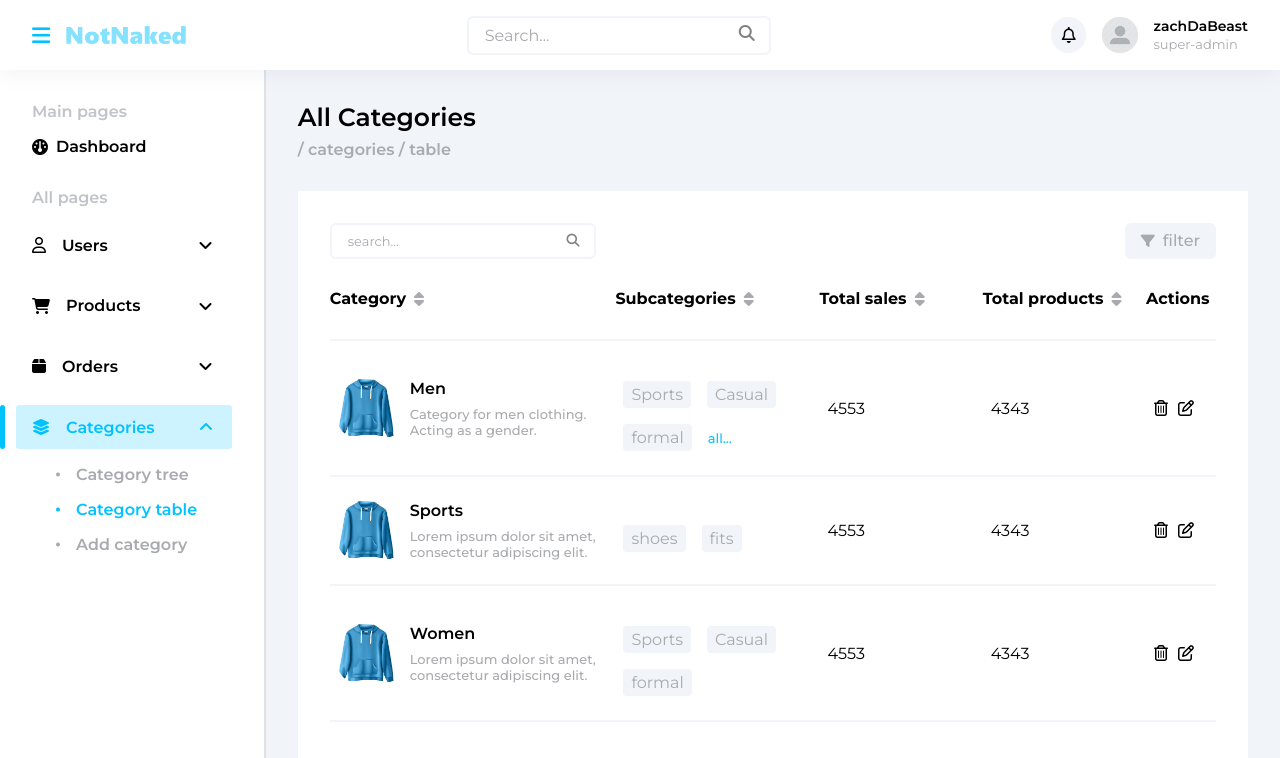
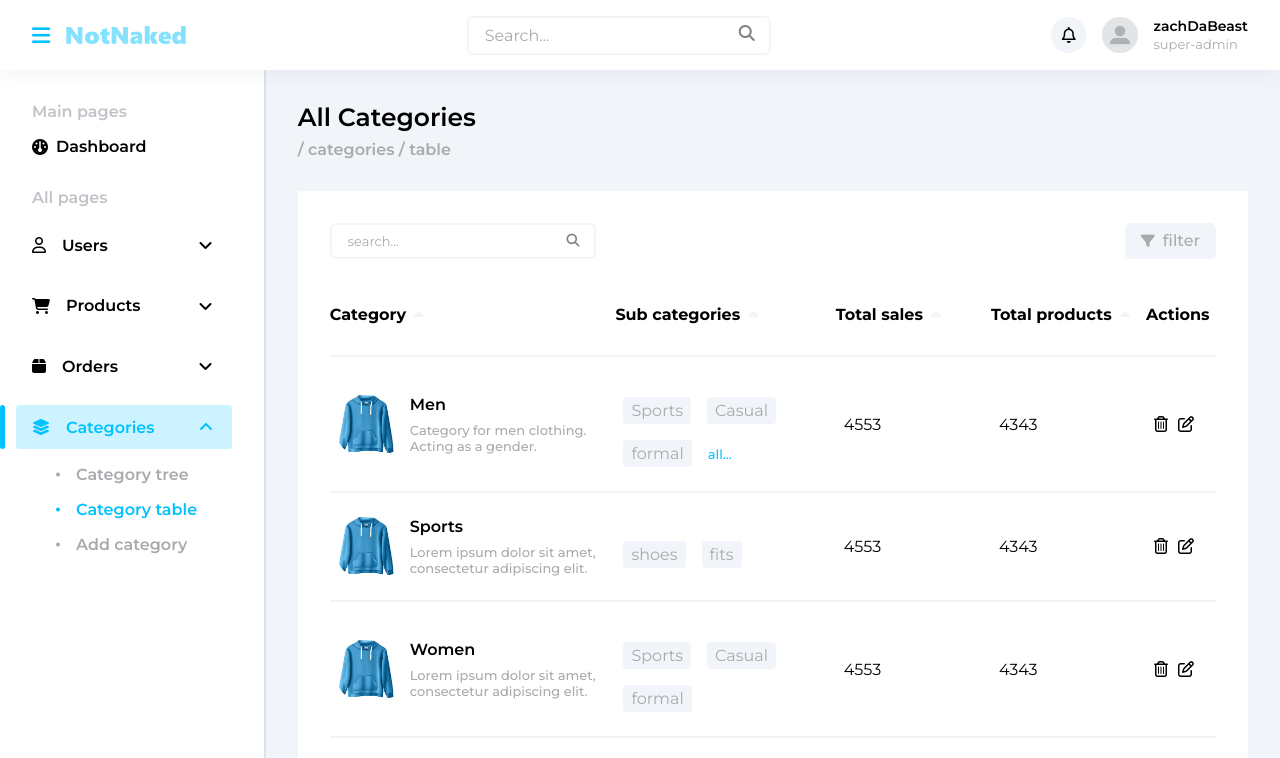
Before and after one commit to AbbassAshmar/Garbify-Admin, a React (Vite) app: page /categories/table in a window 1280 px wide. Shown: the top 758 px of the page. Built offline with nearby package versions, Linux system fonts and the light colour scheme.

Commit message:
Implement client side sorting in categories table

```diff
--- a/src/pages/CategoriesTable/categories-table.jsx
+++ b/src/pages/CategoriesTable/categories-table.jsx
@@ -77,21 +77,41 @@ padding:2rem 0;
 width:100%;
 `;
 
+const SortIcon = styled.i`
+color:${({$color})=>$color};
+transform:translateY(3px);
+rotate:${({$rotate})=>$rotate};
+transition:rotate .3s, color .3s;
+`
+
 const TableHeader = styled.th`
-padding:0 1rem 2rem 0;
+padding:1rem 1rem 2rem 0;
 text-align: left;
+cursor: pointer;
 
 &:nth-child(5){
-    padding:0 0 2rem 0;}
-`;
+    padding:1rem 0 2rem 0;
+}
 
+&:hover ${SortIcon}{
+    color:black;
+}
+`
+const TableHeaderContent = styled.div`
+gap:8px;
+display: flex;
+align-items: center;
+cursor: pointer;
+&:hover ${SortIcon}{
+    color:black;
+}
+`
 const TableCell = styled.td`
 text-align: left;
 padding:1.5rem .5rem;
-`;
-
+`
 const SubcategoriesCell = styled.div`
-
+padding-right:1rem;
 `
 const Subcategory = styled.div`
 display: inline-block;
@@ -101,9 +121,7 @@ background-color: var(--secondary-color);
 font-weight:400;
 color:var(--secondary-text);
 border-radius: 4px;
-
 `
-
 const AllButton = styled.button`
 display:inline;
 cursor:pointer;
@@ -119,12 +137,12 @@ background-color: white;
 font-size:var(--body);
 `
 
-const TABLE_HEADERS = ["Category","Subcategories","Total sales","Total products","Actions"];
+const TABLE_HEADERS = ["Category","Sub categories","Total sales","Total products","Actions"];
 
 export default function CategoriesTable(){
     const [children, setChildren] = useState({});
     const [categories, setCategories] = useState(FlatCategories);
-    const [sortBy, setSortBy] = useState("");
+    const [sortBy, setSortBy] = useState(['','']);
 
     useEffect(()=>{
         let childrenObj = {};
@@ -135,8 +153,57 @@ export default function CategoriesTable(){
         setChildren(childrenObj);
     },[categories])
 
+    useEffect(()=>{
+        if (sortBy[0] && sortBy[1])
+        setCategories([...categories].sort(compare(sortBy[0], sortBy[1])));
+    },[sortBy])
+
+    function compareChildren(a,b){
+        return (a.children.length < b.children.length) ? -1 : (a.children.length > b.children.length) ? 1 : 0;
+    }
+
+    function compareName(a,b){
+        return (a.name[0] < b.name[0]) ? -1 : (a.name[0] > b.name[0]) ? 1 : 0;
+    }
+
+    function compareTotalSales(a,b){
+        return (a.total_sales < b.total_sales) ? -1 : (a.total_sales > b.total_sales) ? 1 : 0;
+    }
+
+    function compareTotalProducts(a,b){
+        return (a.total_products < b.total_products) ? -1 : (a.total_products > b.total_products) ? 1 : 0;
+    }
+
+    function comparisonFactor(factor){
+        let factors = {
+            "Category" : compareName,
+            "Total sales" : compareTotalSales,
+            "Sub categories"  : compareChildren,
+            "Total products" : compareTotalProducts,
+        }
+
+        return factors[factor];
+    }
+
+    function compare(property, direction){
+        let sortDirection = direction === "ASC" ? 1 : -1;
+
+        return (a,b) =>{
+            let result = comparisonFactor(property);
+            return result(a,b) * sortDirection;
+        }
+    }
+
     function handleExtendChildren(id,childrenArray){
         setChildren({...children, [id]:childrenArray});
+    }
+
+    function handleSortBy(header){
+        if (header == sortBy[0]){
+            setSortBy([header, (sortBy[1] == "ASC" ? "DESC" : "ASC")]);
+        }else{
+            setSortBy([header, "ASC"]);
+        }
     }
 
     return(
@@ -156,22 +223,22 @@ export default function CategoriesTable(){
                 <Table>
                     <colgroup>
                         <col style={{width:"35%"}}/>
-                        <col style={{width:"25%"}} />
-                        <col style={{width:"20%"}} />
-                        <col style={{width:"20%"}} />
+                        <col style={{width:"27%"}} />
+                        <col style={{width:"19%"}} />
+                        <col style={{width:"19%"}} />
                         <col style={{width:"70px"}} />
                     </colgroup>
                     <TableHeaders>
                         <TableRow>
                             {TABLE_HEADERS.map((header,index) =>(
-                                <TableHeader key={index}>
-                                    <div style={{display:'flex', alignItems:'center', gap:'8px'}}>
+                                <TableHeader onClick={(e)=>handleSortBy(header)} key={index}>
+                                    <TableHeaderContent>
                                         <p style={{lineHeight:"1rem"}}>{header}</p>
-
-                                        <div style={{display:"flex",flexDirection:'column'}}>
-                                            <i style={{color:"var(--secondary-text)"}} className="fa-solid fa-sort" />
-                                        </div>
-                                    </div>
+                                        <SortIcon
+                                        $rotate={sortBy[0] === header ? (sortBy[1] === "ASC" ? "0" : "180deg") : "0"}
+                                        $color={sortBy[0] === header ? "black":"var(--secondary-color)"}
+                                        className="fa-solid fa-sort-up"/>
+                                    </TableHeaderContent>
                                 </TableHeader>
                             ))}
                         </TableRow>
```
